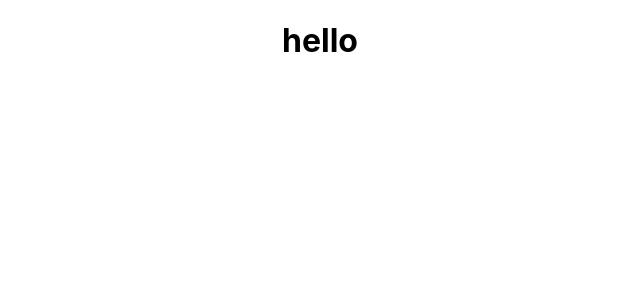
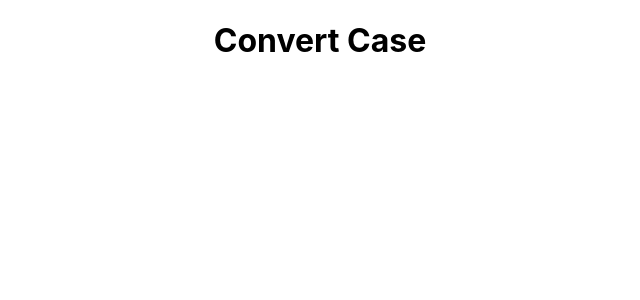
Before and after one commit to katmart93/case-converter-app, a React (Create React App) app: page / in a window 1280 px wide. Shown: the top 300 px of the page, without its empty margins (320-960 px from the left). Built offline with nearby package versions, Linux system fonts and the light colour scheme.

Commit message:
title component created

```diff
--- a/src/App.js
+++ b/src/App.js
@@ -1,9 +1,13 @@
+// components
+import Title from "./components/Title";
+
+//styles
 import "./App.css";
 
 function App() {
   return (
     <div className="App">
-      <h1>hello</h1>
+      <Title />
     </div>
   );
 }
--- /dev/null
+++ b/src/components/Title.jsx
@@ -0,0 +1,3 @@
+export default function Title() {
+  return <h1>Convert Case</h1>;
+}
```
